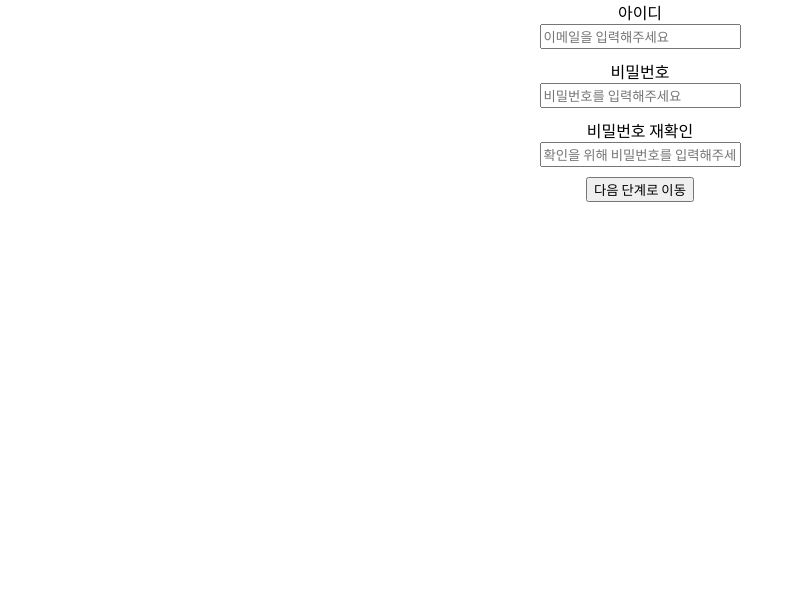
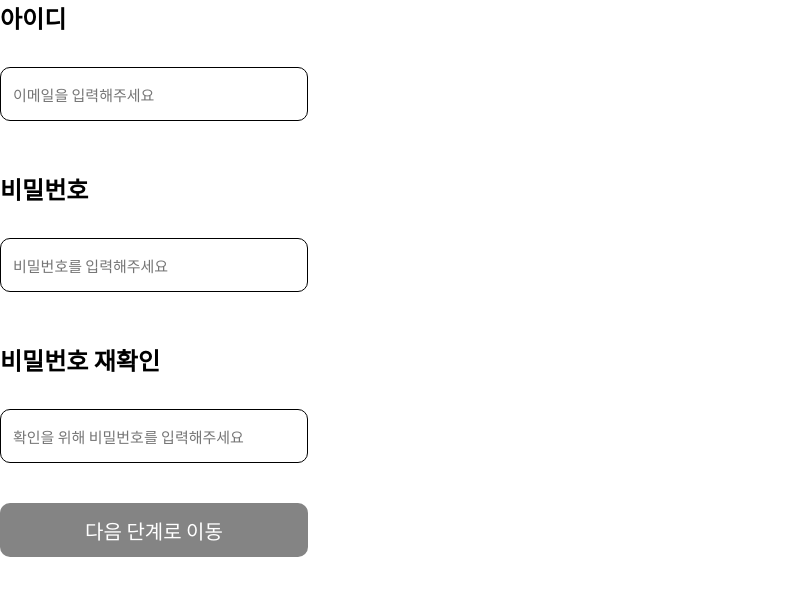
Before and after one commit to bigone-77/threeout_front, a React (Create React App) app: page /signin in a window 1280 px wide. Shown: the top 596 px of the page, without its empty margins (0-804 px from the left). Built offline with nearby package versions, Linux system fonts and the light colour scheme.

Commit message:
[FEAT] 로그인, 회원가입

```diff
--- a/package.json
+++ b/package.json
@@ -3,6 +3,7 @@
   "version": "0.1.0",
   "private": true,
   "dependencies": {
+    "@hookform/resolvers": "^3.3.3",
     "@testing-library/jest-dom": "5.17.0",
     "@testing-library/react": "13.4.0",
     "@testing-library/user-event": "13.5.0",
@@ -13,7 +14,8 @@
     "react-router-dom": "6.21.1",
     "react-scripts": "5.0.1",
     "styled-components": "6.1.6",
-    "web-vitals": "2.1.4"
+    "web-vitals": "2.1.4",
+    "yup": "^1.3.3"
   },
   "scripts": {
     "start": "react-scripts start",
--- a/src/pages/auth/Login.jsx
+++ b/src/pages/auth/Login.jsx
@@ -1,18 +1,30 @@
-import React, { useState } from "react";
+import { useState } from "react";
+import styled from "styled-components";
+import { useNavigate } from "react-router-dom";
 import { useForm } from "react-hook-form";
-import { styled } from "styled-components";
 
 export default function Login() {
-  const [state, setState] = useState({});
+  const [info, setInfo] = useState({});
   const { register, handleSubmit } = useForm();
+  const navigate = useNavigate();
 
   const onSubmit = (data) => {
-    setState(data);
-    console.log(data); // 수정된 부분: 직접 받아온 데이터 출력
+    setInfo(data);
+    console.log(data);
+  };
+
+  const goToSign = () => {
+    navigate("/signin");
   };
 
   return (
-    <Wrapper onSubmit={handleSubmit(onSubmit)}>
+    <Wrapper>
+      <Title>
+        반가워요!
+        <br />
+        우리 같이 시작해볼까요?
+      </Title>
+      <Form onSubmit={handleSubmit(onSubmit)}>
         <InputBox
           name="email"
           placeholder="이메일을 입력해주세요"
@@ -26,12 +38,24 @@ export default function Login() {
         />
 
         <LoginBtn type="submit">로그인</LoginBtn>
-      <SigninBtn>회원가입</SigninBtn>
+        <SigninBtn onClick={goToSign}>회원가입</SigninBtn>
+      </Form>
     </Wrapper>
   );
 }
 
-const Wrapper = styled.form`
+const Wrapper = styled.div`
+  display: flex;
+  flex-direction: column;
+  justify-content: center;
+`;
+const Title = styled.div`
+  font-size: 24px;
+  font-weight: 700;
+  margin-bottom: 80px;
+`;
+
+const Form = styled.form`
   display: flex;
   flex-direction: column;
   justify-content: center;
@@ -45,6 +69,7 @@ const InputBox = styled.input`
   border: 1px solid #000;
   padding: 12px;
 `;
+
 const LoginBtn = styled.button`
   width: 308px;
   height: 54px;
--- a/src/pages/auth/Signin.jsx
+++ b/src/pages/auth/Signin.jsx
@@ -1,24 +1,55 @@
 import React, { useState } from "react";
 import { useForm } from "react-hook-form";
-import { styled } from "styled-components";
+import styled, { css } from "styled-components";
+import { yupResolver } from "@hookform/resolvers/yup";
+import * as yup from "yup";
+
+const validationSchema = yup.object().shape({
+  email: yup
+    .string()
+    .required("이메일을 입력해주세요")
+    .email("이메일 형식이 아닙니다."),
+  password: yup
+    .string()
+    .required("영문, 숫자포함 8자리를 입력해주세요.")
+    .min(8, "최소 8자 이상 가능합니다")
+    .max(15, "최대 15자 까지만 가능합니다")
+    .matches(
+      /^(?=.*[A-Za-z])(?=.*\d)[A-Za-z\d]{8,15}$/,
+      "영문 숫자포함 8자리를 입력해주세요."
+    ),
+  passwordConfirm: yup
+    .string()
+    .required("비밀번호 확인을 해주세요.")
+    .oneOf([yup.ref("password")], "비밀번호가 다릅니다."),
+});
 
 export default function Login() {
-  const [state, setState] = useState({});
-  const { register, handleSubmit } = useForm();
+  const [info, setInfo] = useState({});
+  const {
+    register,
+    handleSubmit,
+    formState: { errors },
+  } = useForm({
+    mode: "onChange",
+    reValidateMode: "onChange",
+    resolver: yupResolver(validationSchema), // Use yup resolver for validation
+  });
 
   const onSubmit = (data) => {
-    setState(data);
-    console.log(data); // 수정된 부분: 직접 받아온 데이터 출력
+    setInfo(data);
+    console.log(data);
   };
 
   return (
     <Wrapper onSubmit={handleSubmit(onSubmit)}>
-      <Label>아이디</Label>
+      <Label first>아이디</Label>
       <InputBox
         name="email"
         placeholder="이메일을 입력해주세요"
         {...register("email")}
       />
+      {errors.email && <ErrorText>{errors.email.message}</ErrorText>}
 
       <Label>비밀번호</Label>
       <InputBox
@@ -27,14 +58,18 @@ export default function Login() {
         type="password"
         {...register("password")}
       />
+      {errors.password && <ErrorText>{errors.password.message}</ErrorText>}
 
       <Label>비밀번호 재확인</Label>
       <InputBox
-        name="repassword"
+        name="passwordConfirm"
         placeholder="확인을 위해 비밀번호를 입력해주세요"
         type="password"
-        {...register("repassword")}
+        {...register("passwordConfirm")}
       />
+      {errors.passwordConfirm && (
+        <ErrorText>{errors.passwordConfirm.message}</ErrorText>
+      )}
 
       <SubmitBtn type="submit">다음 단계로 이동</SubmitBtn>
     </Wrapper>
@@ -45,10 +80,42 @@ const Wrapper = styled.form`
   display: flex;
   flex-direction: column;
   justify-content: center;
-  align-items: center;
 `;
-const Label = styled.div``;
+const Label = styled.div`
+  font-size: 24px;
+  font-weight: 700;
+  margin-top: 42px;
+  margin-bottom: 32px;
+
+  ${(props) =>
+    props.first &&
+    css`
+      margin-top: 0;
+    `}
+`;
 const InputBox = styled.input`
-  margin-bottom: 10px;
+  width: 308px;
+  height: 54px;
+  border-radius: 10px;
+  border: 1px solid #000;
+  font-size: 15px;
+  font-weight: 400;
+  margin-bottom: 8px;
+  padding: 12px;
 `;
-const SubmitBtn = styled.button``;
+const ErrorText = styled.div`
+  font-size: 12px;
+  color: red;
+  margin: 0 0 12px 6px;
+`;
+const SubmitBtn = styled.button`
+  width: 308px;
+  height: 54px;
+  border: none;
+  border-radius: 10px;
+  background: #848484;
+  color: #fff;
+  text-align: center;
+  font-size: 20px;
+  margin-top: 32px;
+`;
```
Also changed, not shown: 1 other file (tests, documents, lock files or other folders). Lines whose indentation alone changed are shown as unchanged.
